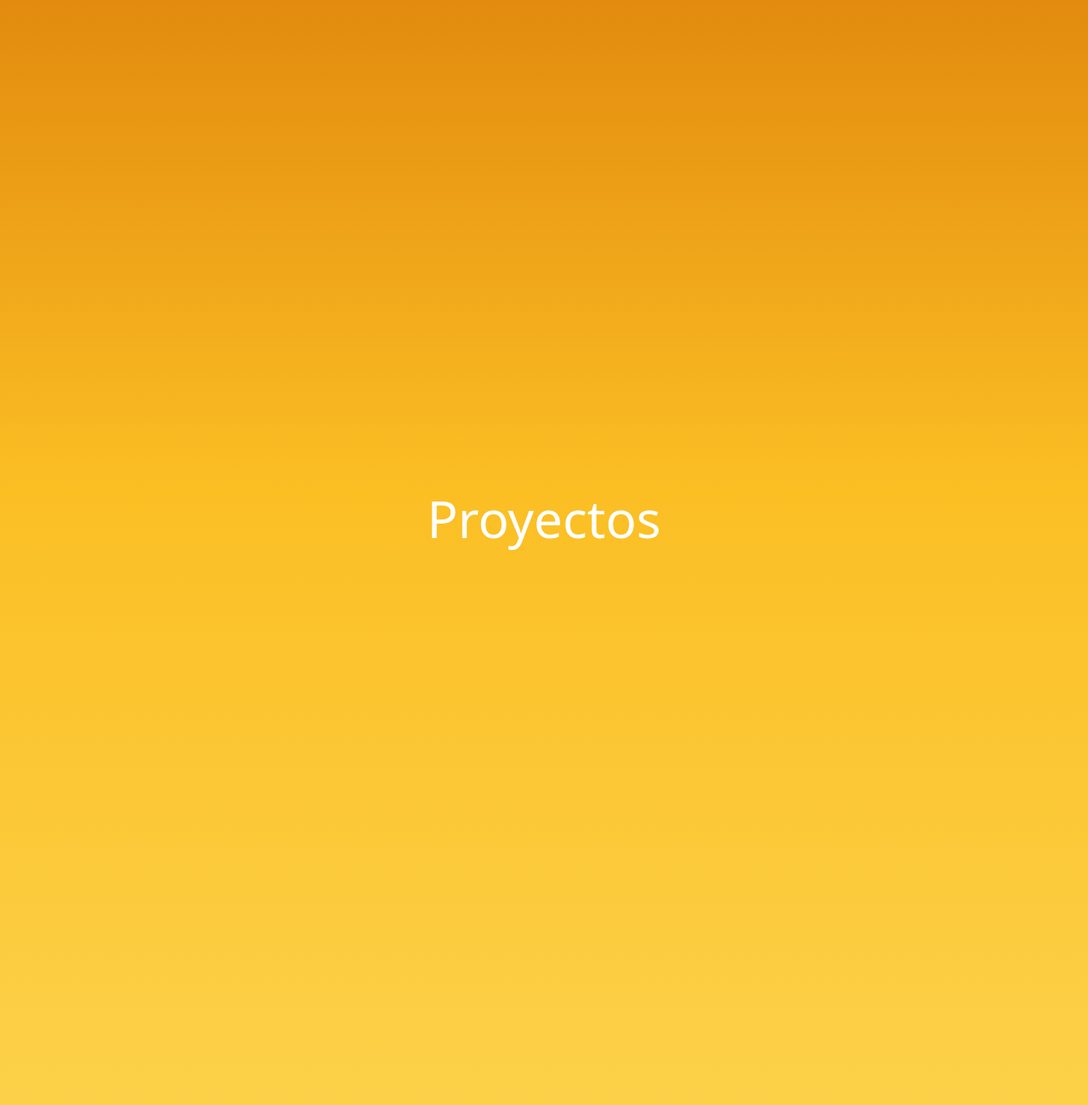
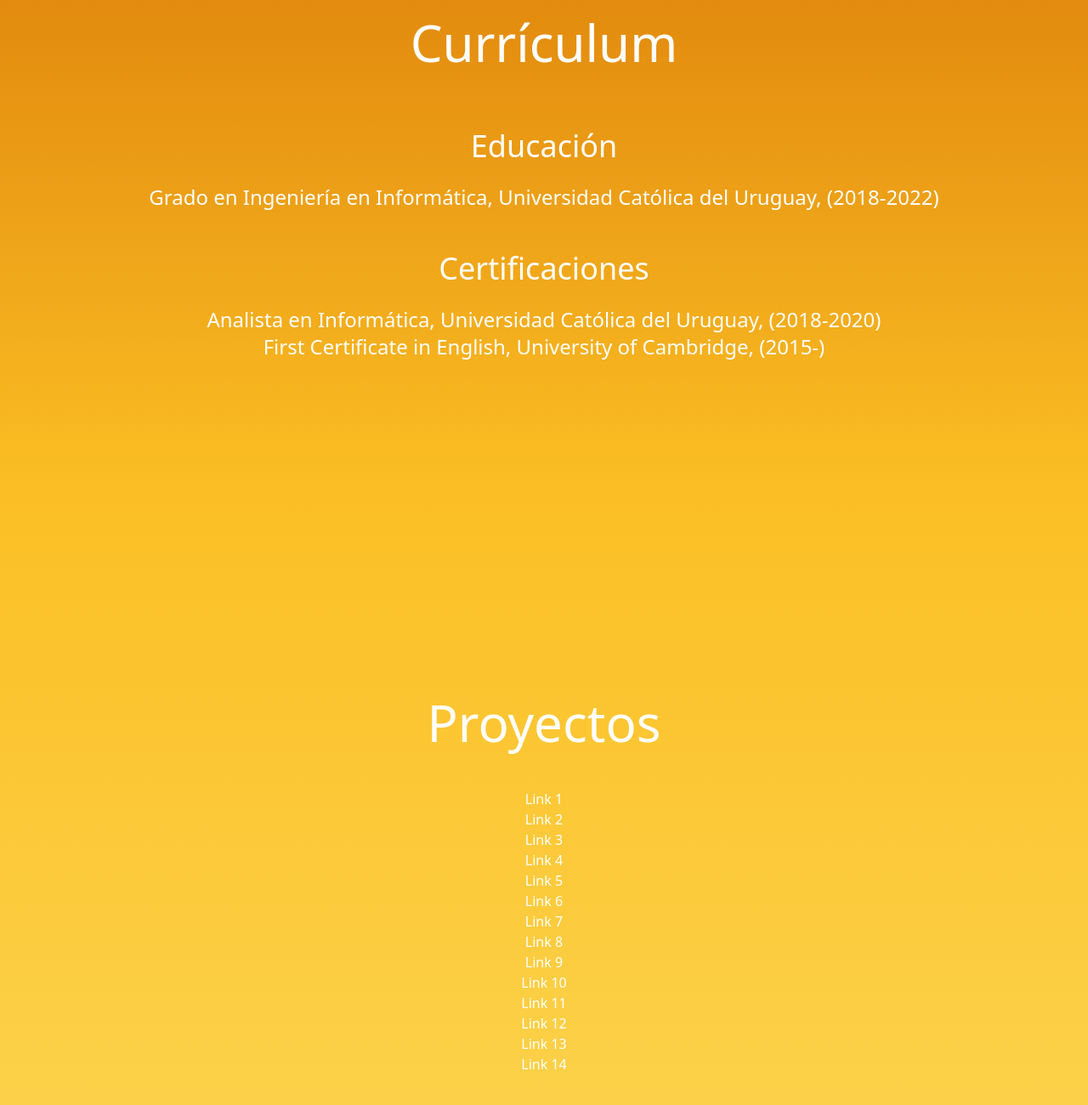
Before and after one commit to ucudal/PW_2021_Website-federicobecona, a website: page docs/index.html in a window 1280 px wide. Shown: the part 1020-2320 px from the top of the page at 85% size. Drawn offline with nearby package versions, Linux system fonts and the light colour scheme.

Commit message:
CV y prototipo Proyectos

```diff
--- a/docs/index.html
+++ b/docs/index.html
@@ -53,17 +53,50 @@
   </section>
 
   <section>
-    <div class="bg-gradient-to-b from-yellow-600 to-yellow-400 h-screen flex justify-center">
-      <div>
-        <h1 class="text-white text- text-6xl font-thin">Currículum</h1>
+    <div class="bg-gradient-to-b from-yellow-600 to-yellow-400 h-screen flex justify-center items-center">
+      <div class="h-80">
+        <h1 class="text-white text-center text-6xl font-thin">Currículum</h1>
+        <br>
+        <br>
+        <ul>
+          <li><br></li>
+          <li class="text-white text-center text-4xl font-thin">Educación</li>
+          <li><br></li>
+          <li class="text-white text-center text-2xl font-thin">Grado en Ingeniería en Informática, Universidad Católica del Uruguay, (2018-2022)</li>
+          <li><br></li>
+          <li><br></li>
+          <li class="text-white text-center text-4xl font-thin">Certificaciones</li>
+          <li><br></li>
+          <li class="text-white text-center text-2xl font-thin">Analista en Informática, Universidad Católica del Uruguay, (2018-2020)</li>
+          <li class="text-white text-center text-2xl font-thin">First Certificate in English, University of Cambridge, (2015-)</li>
+        </ul>
       </div>
     </div>
   </section>
 
+
   <section>
-    <div class="bg-gradient-to-b from-yellow-400 to-yellow-300 h-screen flex justify-center">
-      <div>
-        <h1 class="text-white text- text-6xl font-thin">Proyectos</h1>
+    <div class="bg-gradient-to-b from-yellow-400 to-yellow-300 h-screen flex justify-center items-center">
+      <div class="h-80">
+        <h1 class="text-white text-center text-6xl font-thin">Proyectos</h1>
+        <br>
+        <br>
+        <ul>
+          <li class="text-white text-center font-thin"><a href="">Link 1</a></li>
+          <li class="text-white text-center font-thin"><a href="#">Link 2</a></li>
+          <li class="text-white text-center font-thin"><a href="#">Link 3</a></li>
+          <li class="text-white text-center font-thin"><a href="#">Link 4</a></li>
+          <li class="text-white text-center font-thin"><a href="#">Link 5</a></li>
+          <li class="text-white text-center font-thin"><a href="#">Link 6</a></li>
+          <li class="text-white text-center font-thin"><a href="#">Link 7</a></li>
+          <li class="text-white text-center font-thin"><a href="#">Link 8</a></li>
+          <li class="text-white text-center font-thin"><a href="#">Link 9</a></li>
+          <li class="text-white text-center font-thin"><a href="#">Link 10</a></li>
+          <li class="text-white text-center font-thin"><a href="#">Link 11</a></li>
+          <li class="text-white text-center font-thin"><a href="#">Link 12</a></li>
+          <li class="text-white text-center font-thin"><a href="#">Link 13</a></li>
+          <li class="text-white text-center font-thin"><a href="#">Link 14</a></li>
+        </ul>
       </div>
     </div>
   </section>
```
